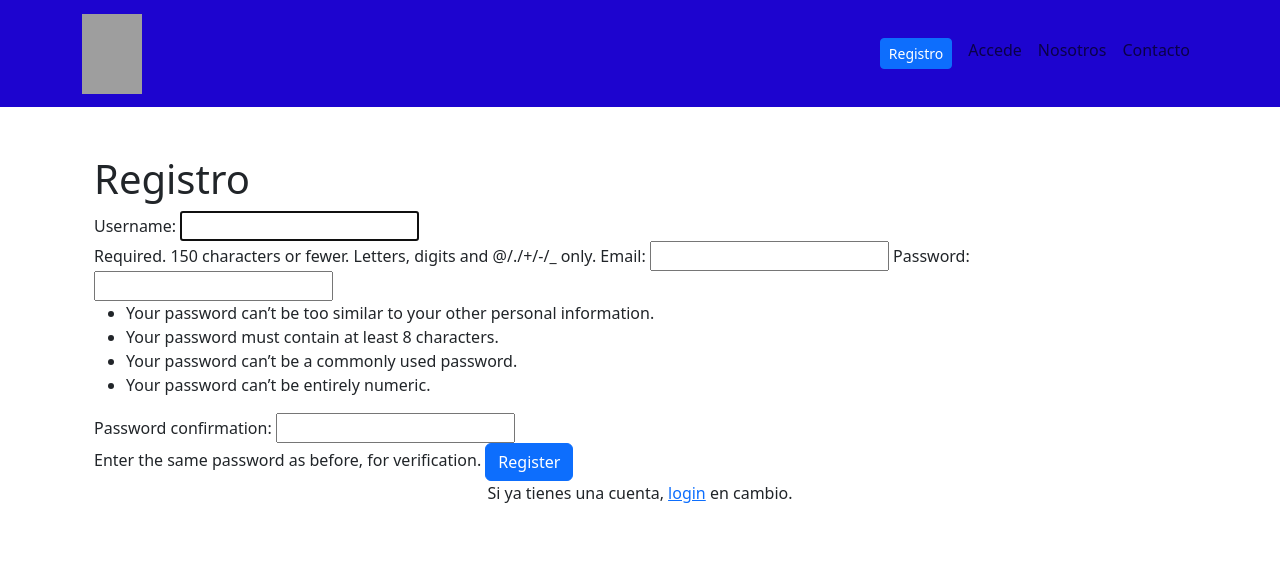
After one commit to LuisFelipeU38/Proyecto-Integrador-I, a Django app: page /register in a window 1280 px wide. The commit adds this page. Shown: the top 568 px of the page. Run offline with Django 4.2, Linux system fonts and the light colour scheme; some libraries are stand-ins or nearby versions; grey boxes are pictures that could not be loaded.

Commit message:
login y registro

```diff
--- a/PaginaWeb/devsport/devsport/templates/base.html
+++ b/PaginaWeb/devsport/devsport/templates/base.html
@@ -1,23 +1,27 @@
-<!doctype html>
+<!DOCTYPE html>
 <html lang="en">
 <head>
+    <meta charset="UTF-8">
+    <meta name="viewport" content="width=device-width, initial-scale=1.0">
+    <title>Tu Sitio Web</title>
     <link href="https://cdn.jsdelivr.net/npm/bootstrap@5.3.0-alpha2/dist/css/bootstrap.min.css" rel="stylesheet" integrity="sha384-aFq/bzH65dt+w6FI2ooMVUpc+21e0SRygnTpmBvdBgSdnuTN7QbdgL+OapgHtvPp" crossorigin="anonymous">
-
 </head>
-
 <body>
-        <nav class="navbar navbar-expand-lg navbar-light" style="background-color: #1D04CF;">
+    <nav class="navbar navbar-expand-lg navbar-sm" style="background-color: #1D04CF;">
         <div class="container">
             <a class="navbar-brand" href="{% url 'home' %}">
                 {% load static %}
                 <img src="https://sortitoutsi.b-cdn.net/uploads/team/2000185403.png"  width="60" height="80"
                 class="d-inline-block align-text-top" />
             </a>
-                <button class="navbar-toggler" type="button" data-bstoggle="collapse" data-bs-target="#navbarNavAltMarkup" aria-controls="navbarNavAltMarkup" aria-expanded="false" arialabel="Toggle navigation">
+            <button class="navbar-toggler" type="button" data-bs-toggle="collapse" data-bs-target="#navbarNavAltMarkup" aria-controls="navbarNavAltMarkup" aria-expanded="false" aria-label="Toggle navigation">
                 <span class="navbar-toggler-icon"></span>
             </button>
             <div class="collapse navbar-collapse" id="navbarNavAltMarkup">
                 <div class="navbar-nav ms-auto">
+                    <a class="nav-link" href="{% url 'register' %}">
+                        <button class="btn btn-primary btn-sm">Registro</button>
+                    </a>
                     <a class="nav-link" href="#">Accede</a>
                     <a class="nav-link" href="#">Nosotros</a>
                     <a class="nav-link" href="#">Contacto</a>
@@ -29,7 +33,11 @@
         {% block content %}
         {% endblock content %}
     </div>
-         </div>
+    <!-- Tu contenido adicional aquí -->
+    <footer>
+        <!-- Pie de página -->
     </footer>
+    <script src="https://code.jquery.com/jquery-3.6.0.min.js" integrity="sha384-KyZXEAg3QhqLMpG8r+8fhAXLR0tGOuHlIfvxcXuP4p3zcJS3o9w3c3g5qPMw6s2h" crossorigin="anonymous"></script>
+    <script src="https://cdn.jsdelivr.net/npm/bootstrap@5.3.0-alpha2/dist/js/bootstrap.min.js" integrity="sha384-biJZAg3O6Pf5Zz2G9Gzlo0J3Kxl/r3I5p/hK"></script>
 </body>
 </html>
--- a/PaginaWeb/devsport/devsport/urls.py
+++ b/PaginaWeb/devsport/devsport/urls.py
@@ -24,6 +24,10 @@ urlpatterns = [
     path('admin/', admin.site.urls),
     path('',talentosViews.home,name='home'),
     path('talentos/', talentosViews.about),
+    path("register", talentosViews.register_request, name="register"),
+    path("login", talentosViews.login_request, name="login"),
+
+
 ]
 
 urlpatterns += static(settings.MEDIA_URL, document_root=settings.MEDIA_ROOT)
--- /dev/null
+++ b/PaginaWeb/devsport/talentos/forms.py
@@ -0,0 +1,20 @@
+from django import forms
+from django.contrib.auth.forms import UserCreationForm
+from django.contrib.auth.models import User
+
+
+# Create your forms here.
+
+class NewUserForm(UserCreationForm):
+	email = forms.EmailField(required=True)
+
+	class Meta:
+		model = User
+		fields = ("username", "email", "password1", "password2")
+
+	def save(self, commit=True):
+		user = super(NewUserForm, self).save(commit=False)
+		user.email = self.cleaned_data['email']
+		if commit:
+			user.save()
+		return user
--- /dev/null
+++ b/PaginaWeb/devsport/talentos/templates/register.html
@@ -0,0 +1,16 @@
+{% extends "base.html" %}
+
+{% block content %}
+{% load crispy_forms_tags %}
+
+<!--Register-->
+<div class="container py-5">
+	<h1>Registro</h1>
+	<form method="POST">
+		{% csrf_token %}
+		{{ register_form }}
+		<button class="btn btn-primary" type="submit">Register</button>
+	</form>
+	<p class="text-center">Si ya tienes una cuenta, <a href="/login">login</a> en cambio.</p>
+</div>
+{% endblock content %}
--- a/PaginaWeb/devsport/talentos/views.py
+++ b/PaginaWeb/devsport/talentos/views.py
@@ -1,5 +1,13 @@
 from django.shortcuts import render
 from django.http import HttpResponse
+from django.shortcuts import  render, redirect
+from .forms import NewUserForm
+from django.contrib.auth import login
+from django.contrib import messages
+from django.contrib.auth.forms import AuthenticationForm #add this
+from django.contrib.auth import login, authenticate #add this
+
+
 #from .models import talentos
 # Create your views here.
 def home(request):
@@ -7,3 +15,33 @@ def home(request):
 
 def about(request):
     return render(request, 'about.html')
+
+def register_request(request):
+	if request.method == "POST":
+		form = NewUserForm(request.POST)
+		if form.is_valid():
+			user = form.save()
+			login(request, user)
+			messages.success(request, "Registration successful." )
+			return redirect("home:homepage")
+		messages.error(request, "Unsuccessful registration. Invalid information.")
+	form = NewUserForm()
+	return render (request=request, template_name="register.html", context={"register_form":form})
+
+def login_request(request):
+	if request.method == "POST":
+		form = AuthenticationForm(request, data=request.POST)
+		if form.is_valid():
+			username = form.cleaned_data.get('username')
+			password = form.cleaned_data.get('password')
+			user = authenticate(username=username, password=password)
+			if user is not None:
+				login(request, user)
+				messages.info(request, f"You are now logged in as {username}.")
+				return redirect("home:homepage")
+			else:
+				messages.error(request,"Invalid username or password.")
+		else:
+			messages.error(request,"Invalid username or password.")
+	form = AuthenticationForm()
+	return render(request=request, template_name="login.html", context={"login_form":form})
```
Also changed, not shown: PaginaWeb/devsport/devsport/settings.py (+7 -1 lines), PaginaWeb/devsport/talentos/templates/login.html (added, +17 -0 lines), PaginaWeb/devsport/db.sqlite3, PaginaWeb/devsport/talentos/templates/inicio_usuario.html (added). Lines whose indentation alone changed are shown as unchanged.
